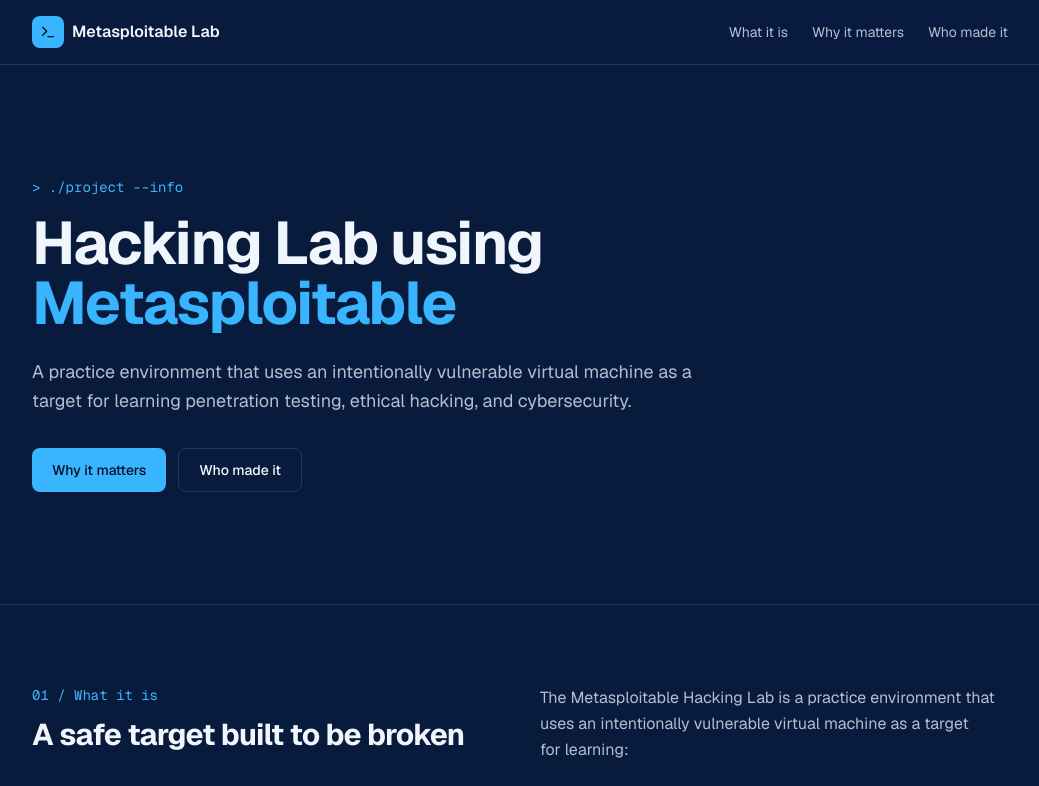
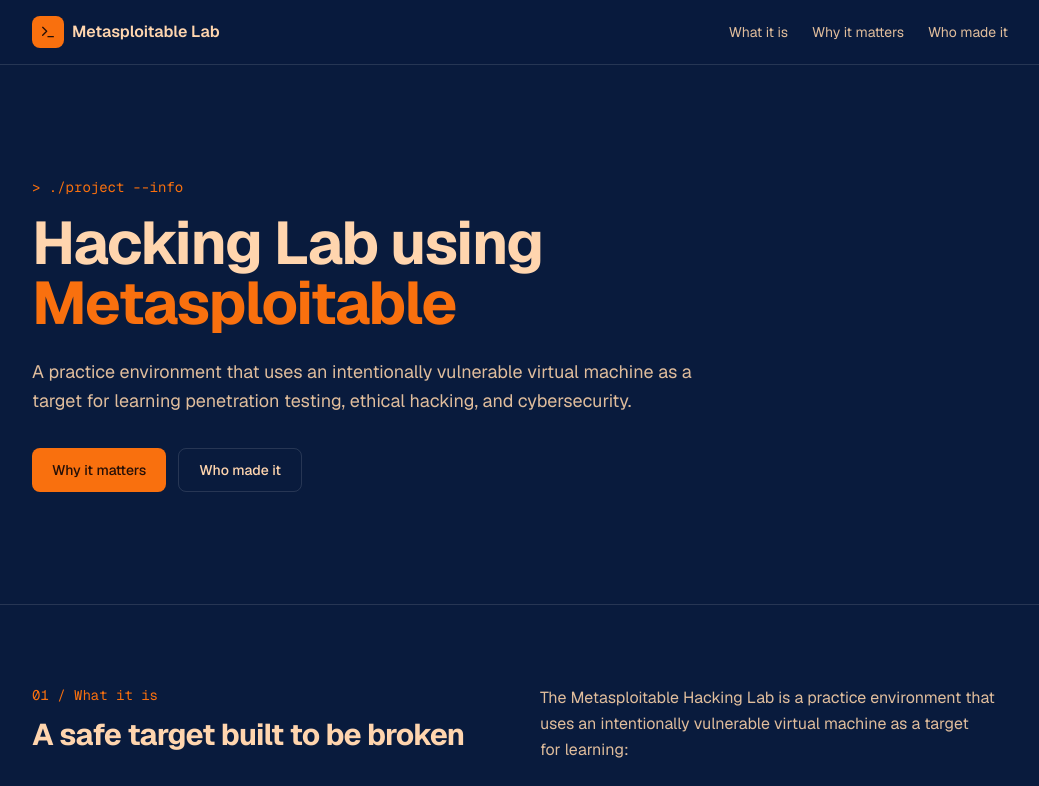
Before and after one commit to brandytimms8-star/metasploitable, a Next.js app: page / in a window 1280 px wide. Shown: the top 786 px of the page, without its empty margins (120-1159 px from the left). Built offline with nearby package versions, Linux system fonts and the light colour scheme.

Commit message:
feat: update theme colors to orange and light orange accents
V0-Chat-Id: jdHVt5Uylgm

```diff
--- a/app/globals.css
+++ b/app/globals.css
@@ -47,42 +47,42 @@
   --radius-4xl: calc(var(--radius) * 2.6);
 }
 
-/* Single blue theme applied regardless of light/dark preference */
+/* Blue background with orange accents and light orange text, regardless of light/dark preference */
 :root,
 .dark {
   color-scheme: dark;
   --radius: 0.625rem;
   --background: oklch(0.23 0.07 262);
-  --foreground: oklch(0.97 0.01 250);
+  --foreground: oklch(0.9 0.07 65);
   --card: oklch(0.27 0.075 262);
-  --card-foreground: oklch(0.97 0.01 250);
+  --card-foreground: oklch(0.9 0.07 65);
   --popover: oklch(0.27 0.075 262);
-  --popover-foreground: oklch(0.97 0.01 250);
-  --primary: oklch(0.74 0.15 240);
-  --primary-foreground: oklch(0.18 0.05 262);
+  --popover-foreground: oklch(0.9 0.07 65);
+  --primary: oklch(0.7 0.19 47);
+  --primary-foreground: oklch(0.2 0.04 40);
   --secondary: oklch(0.31 0.08 262);
-  --secondary-foreground: oklch(0.86 0.09 240);
+  --secondary-foreground: oklch(0.82 0.12 60);
   --muted: oklch(0.29 0.07 262);
-  --muted-foreground: oklch(0.8 0.03 250);
+  --muted-foreground: oklch(0.82 0.06 65);
   --accent: oklch(0.32 0.09 262);
-  --accent-foreground: oklch(0.86 0.09 240);
+  --accent-foreground: oklch(0.82 0.12 60);
   --destructive: oklch(0.704 0.191 22.216);
   --border: oklch(1 0 0 / 12%);
   --input: oklch(1 0 0 / 16%);
-  --ring: oklch(0.74 0.15 240);
+  --ring: oklch(0.7 0.19 47);
   --chart-1: oklch(0.87 0 0);
   --chart-2: oklch(0.556 0 0);
   --chart-3: oklch(0.439 0 0);
   --chart-4: oklch(0.371 0 0);
   --chart-5: oklch(0.269 0 0);
   --sidebar: oklch(0.27 0.075 262);
-  --sidebar-foreground: oklch(0.97 0.01 250);
-  --sidebar-primary: oklch(0.74 0.15 240);
-  --sidebar-primary-foreground: oklch(0.18 0.05 262);
+  --sidebar-foreground: oklch(0.9 0.07 65);
+  --sidebar-primary: oklch(0.7 0.19 47);
+  --sidebar-primary-foreground: oklch(0.2 0.04 40);
   --sidebar-accent: oklch(0.32 0.09 262);
-  --sidebar-accent-foreground: oklch(0.97 0.01 250);
+  --sidebar-accent-foreground: oklch(0.9 0.07 65);
   --sidebar-border: oklch(1 0 0 / 12%);
-  --sidebar-ring: oklch(0.74 0.15 240);
+  --sidebar-ring: oklch(0.7 0.19 47);
 }
 
 @layer base {
```
